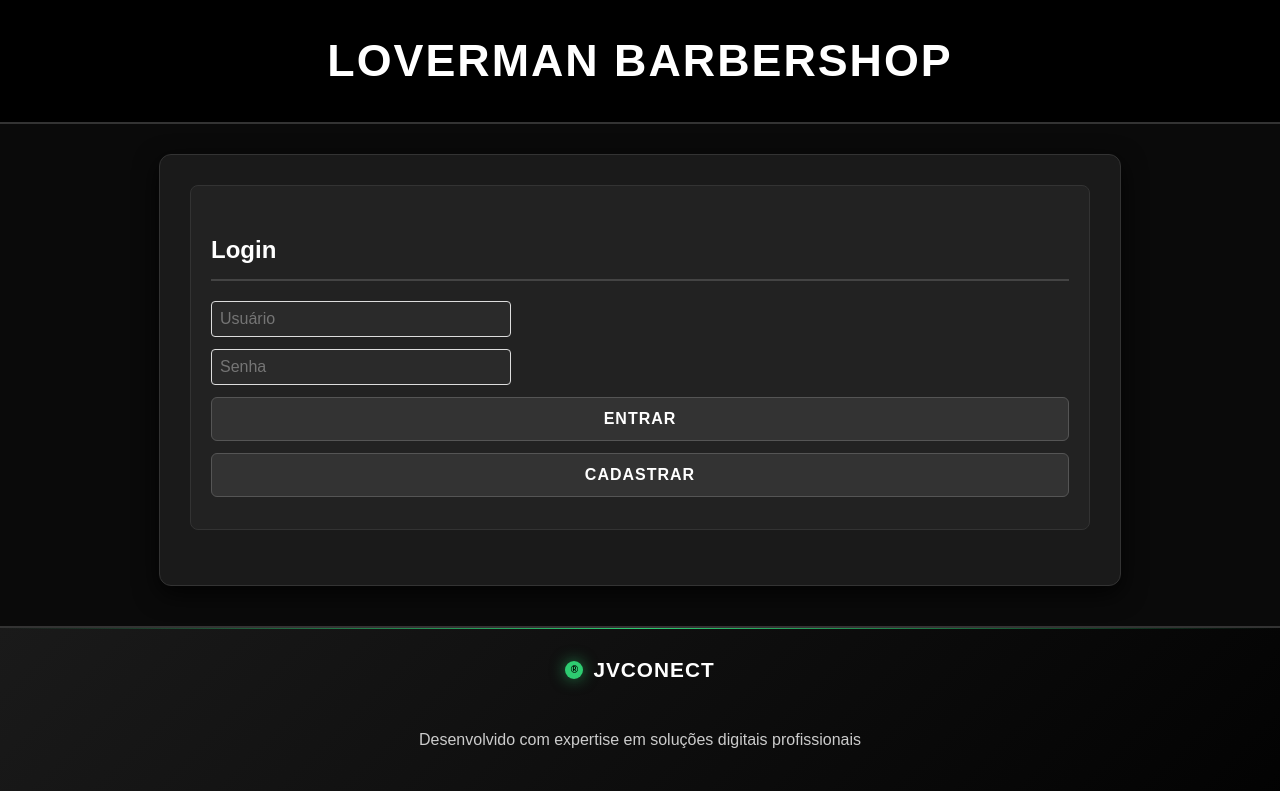
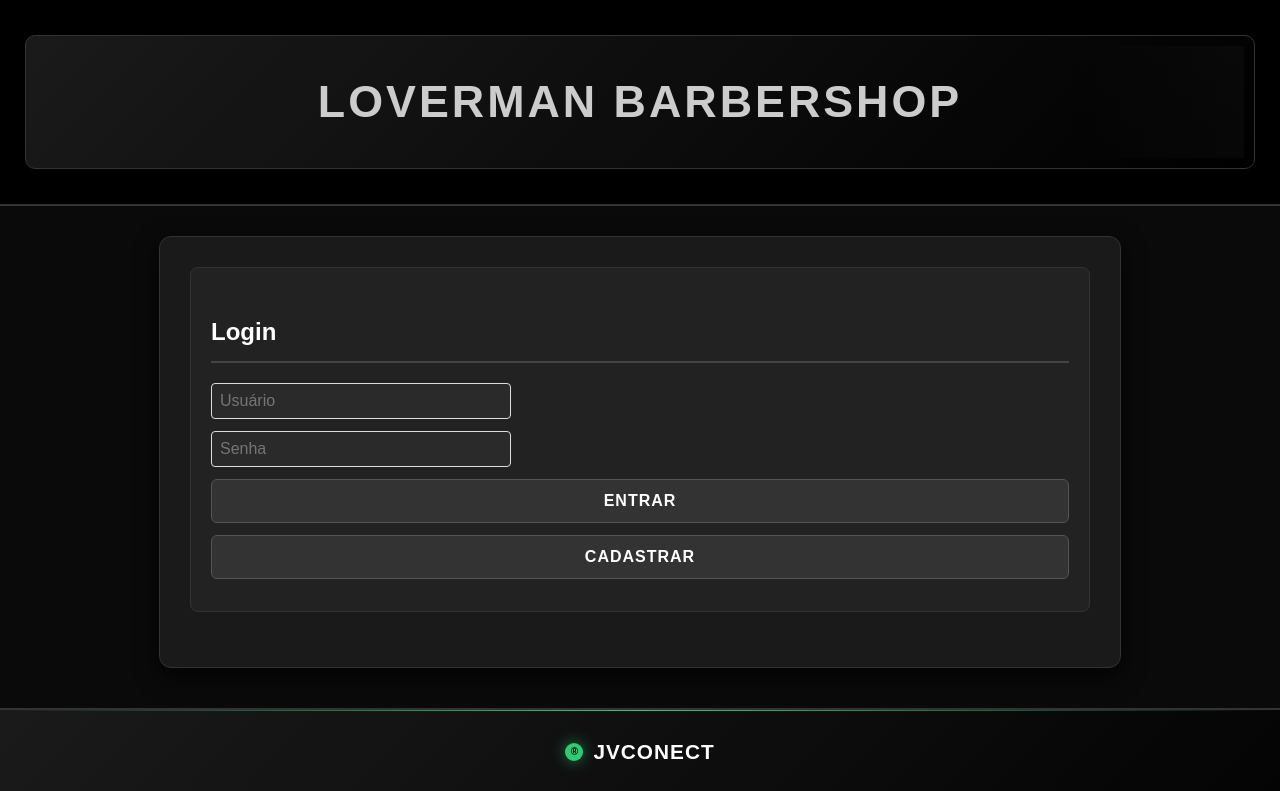
Before and after one commit to joaovictormv9564/barbershoploverman, a website: page public/index.html in a window 1280 px wide. Shown: the top 791 px of the page. Drawn offline with nearby package versions, Linux system fonts and the light colour scheme.

Commit message:
new titlle

```diff
--- a/public/index.html
+++ b/public/index.html
@@ -372,8 +372,11 @@
     </style>
 </head>
 <body>
-    <header>
-        <h1>Loverman Barbershop</h1>
+    <header><div class="title-container">
+
+            <!-- Versão 6: Minimalista -->
+            <h1 class="elegant-title minimal-title">Loverman Barbershop</h1>
+        </div>
     </header>
     <main>
         <!-- Login -->
```
